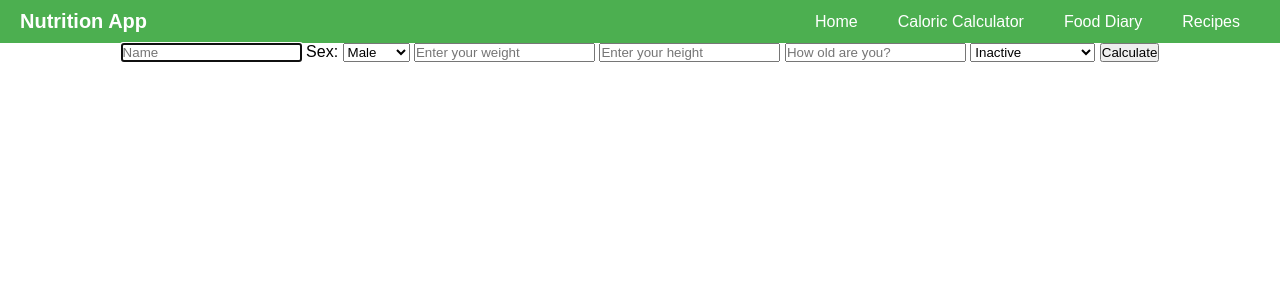
After one commit to mpstaud/FlaskNutritionProject, a Flask app: page /caloric_calculator in a window 1280 px wide. The commit adds this page. Shown: the top 300 px of the page. Run offline with Flask 3, Linux system fonts and the light colour scheme.

Commit message:
Add caloric calculator to the application

```diff
--- a/app.py
+++ b/app.py
@@ -1,22 +1,31 @@
-from flask import Flask, render_template, request
+from crypt import methods
+
+from flask import Flask, redirect, render_template, request, session
 from flask_migrate import Migrate
 from flask_sqlalchemy import SQLAlchemy
 from models import db, User, FoodLog
 from operations import add_user, get_all_users, add_food_log
-
+from flask_session import Session
+from formulas import basal_metabolic_rate, harris_benedict_calculation
 app = Flask(__name__)
 
 app.config['SQLALCHEMY_DATABASE_URI'] = 'sqlite:///mydatabase.db'  # Database file name
 app.config['SQLALCHEMY_TRACK_MODIFICATIONS'] = False  # Disable event system for performance
 
+app.config["SESSION_PERMANENT"] = False
+app.config["SESSION_TYPE"] = "filesystem"
+Session(app)
+
 db.init_app(app)
 migrate = Migrate(app, db)
 
-@app.route('/',methods=["GET","POST"])
-def home():  # put application's code here
+
+@app.route('/')
+def index():  # put application's code here
     with app.app_context():
         user = add_user('Matt', 'staudachermatthew@gmail.com')
         print(user)
+    '''
     with app.app_context():
         log = add_food_log(
             user_email='staudachermatthew@gmail.com',
@@ -24,13 +33,34 @@ def home():  # put application's code here
             calories=105
         )
         print(log)
+    '''
+    return render_template("index.html", name = session.get("name"))
+
+
+@app.route("/login", methods=["GET","POST"])
+def login():
     if request.method == "POST":
-        return render_template("greet.html", name=request.form.get("name"))
-    return render_template('index.html')
+        session["name"] = request.form.get("name")
+        return redirect("/")
+    return render_template("login.html")
 
-@app.route("/greet", methods=["post"])
-def greet():
-    return render_template("greet.html", name=request.args.get("name", "world"))
+@app.route("/logout")
+def logout():
+    session.clear()
+    return redirect("/")
+
+@app.route("/caloric_calculator", methods=["GET","POST"])
+def caloric_calculator():
+    if request.method == "POST":
+        sex = str(request.form.get("sex"))
+        weight = int(request.form.get("weight"))
+        height = int(request.form.get("height"))
+        age = int(request.form.get("age"))
+        activity = request.form.get("activity_level")
+        bmr = basal_metabolic_rate(height, weight, age, sex)
+        result = harris_benedict_calculation(activity, bmr)
+        return render_template("caloric_results.html", result = result)
+    return render_template("caloric_calculator.html")
 
 
 if __name__ == '__main__':
--- a/requirements.txt
+++ b/requirements.txt
@@ -4,6 +4,7 @@ click==8.1.8
 Flask==3.1.0
 Flask-Migrate==4.0.7
 Flask-SQLAlchemy==3.1.1
+flask-session==0.8.0
 greenlet==3.1.1
 itsdangerous==2.2.0
 Jinja2==3.1.5
@@ -12,5 +13,4 @@ MarkupSafe==3.0.2
 SQLAlchemy==2.0.36
 typing_extensions==4.12.2
 Werkzeug==3.1.3
-
 Flask-Script~=2.0.6
--- /dev/null
+++ b/templates/caloric_calculator.html
@@ -0,0 +1,38 @@
+{% extends "layout.html" %}
+
+{% block body %}
+
+<form action="/caloric_calculator" method="post">
+        <label>
+            <input autocomplete="off" autofocus name="name" placeholder="Name" type="text">
+        </label>
+
+    <label for="sex">
+        Sex:
+        <select name = "sex" id="sex">
+            <option value="male">Male</option>
+            <option value="female">Female</option>
+        </select>
+    </label>
+
+    <label for="weight">
+        <input type="number" name = "weight" placeholder="Enter your weight" id="weight">
+    </label>
+    <label>
+        <input type="number" name = "height" placeholder="Enter your height" id="height">
+    </label>
+    <label>
+        <input type="number" name = "age" placeholder="How old are you?" id="age">
+    </label>
+    <label>
+        <select name = "activity_level" id="activity_level">
+            <option value="inactive">Inactive</option>
+            <option value="somewhat_active">Somewhat Active</option>
+            <option value="active">Active</option>
+            <option value="athlete">Athlete</option>
+        </select>
+    </label>
+        <button type="submit">Calculate</button>
+    </form>
+
+{% endblock %}
--- /dev/null
+++ b/templates/caloric_results.html
@@ -0,0 +1,6 @@
+{% extends "layout.html" %}
+
+{% block body %}
+    Your recommended caloric intake is {{ result }} calories.
+
+{% endblock %}
--- a/templates/layout.html
+++ b/templates/layout.html
@@ -5,7 +5,9 @@
     <meta name="viewport"
           content="width=device-width, user-scalable=no, initial-scale=1.0, maximum-scale=1.0, minimum-scale=1.0">
     <meta http-equiv="X-UA-Compatible" content="ie=edge">
-    <title>Document</title>
+    <link rel="icon" type="image/x-icon" href="{{ url_for('static', filename='favicon.ico') }}">
+
+    <title>Nutrition</title>
     <style>
         /* Styles for the navigation bar */
         * {
@@ -54,10 +56,27 @@
         .navbar ul li a:hover {
             background-color: #45a049;
         }
+        .container {
+            text-align: center;
+        }
     </style>
 </head>
 <body>
-    {% block body %}{% endblock %}
+<nav class="navbar">
+    <a href="#" class="logo">Nutrition App</a>
+    <ul>
+        <li><a href="/">Home</a></li>
+        <li><a href="/caloric_calculator">Caloric Calculator</a></li>
+        <li><a href="#">Food Diary</a></li>
+        <li><a href="#">Recipes</a></li>
+    </ul>
+</nav>
+<div class="container">
+    {% block body %}
+
+    {% endblock %}
+
+</div>
 
 </body>
 </html>
```
Also changed, not shown: formulas.py (added, +19 -0 lines), templates/greet.html (deleted, +0 -10 lines), templates/index.html (+5 -19 lines), templates/login.html (added, +12 -0 lines), instance/mydatabase.db, static/favicon.ico (added), 2 other files.
